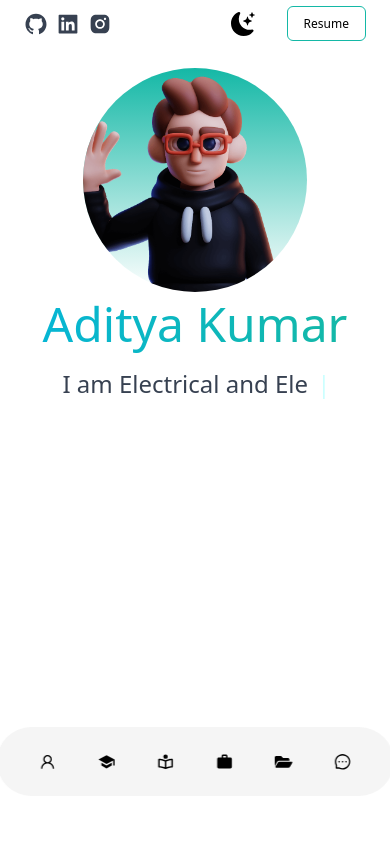
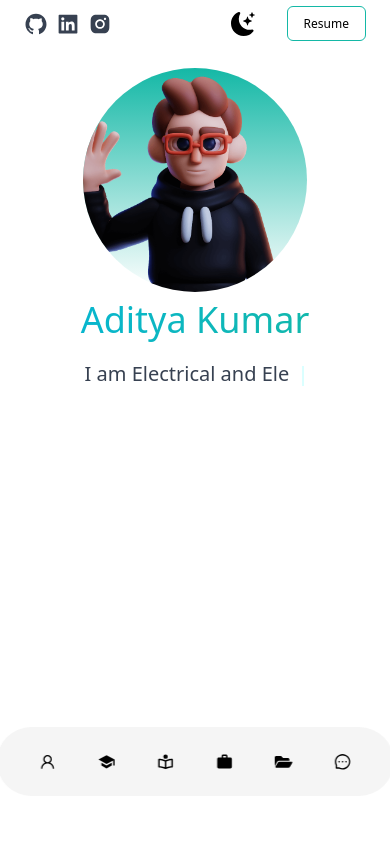
Before and after one commit to Aditya61101/My_Portfolio, a Next.js app in the folder portfolio-frontend/: page / in a window 390 px wide. Shown: the top 844 px of the page. Built offline with nearby package versions, Linux system fonts and the light colour scheme.

Commit message:
icon added

```diff
--- a/portfolio-frontend/components/Hero.js
+++ b/portfolio-frontend/components/Hero.js
@@ -21,10 +21,10 @@ const Hero = () => {
         <div className="relative bg-gradient-to-b from-teal-500 rounded-full w-56 h-56 mx-auto overflow-hidden object-fill">
           <Image src={me} layout="fill" objectFit="cover" />
         </div>
-        <h2 className="text-5xl py-2 bg-clip-text bg-gradient-to-r from-cyan-500 to-teal-500 font-medium text-transparent">
+        <h2 className="lg:text-5xl text-4xl py-2 bg-clip-text bg-gradient-to-r from-cyan-500 to-teal-500 font-medium text-transparent">
           Aditya Kumar
         </h2>
-        <h3 className="text-2xl py-3 text-gray-700">
+        <h3 className="lg:text-2xl text-xl py-3 text-gray-700">
           I am {text} <Cursor cursorColor="cyan" />
         </h3>
       </div>
--- a/portfolio-frontend/pages/index.js
+++ b/portfolio-frontend/pages/index.js
@@ -28,9 +28,9 @@ export default function Home() {
   return (
     <div className={dark?"dark":""}>
       <Head>
-        <title>Aditya's Portfolio</title>
+        <title>Aditya Kumar</title>
         <meta name="description" content="Generated by create next app" />
-        <link rel="icon" href="/favicon.ico" />
+        <link rel="icon" href="/adi.ico" />
       </Head>
 
       <main>
```
Also changed, not shown: 1 other file (tests, documents, lock files or other folders).
